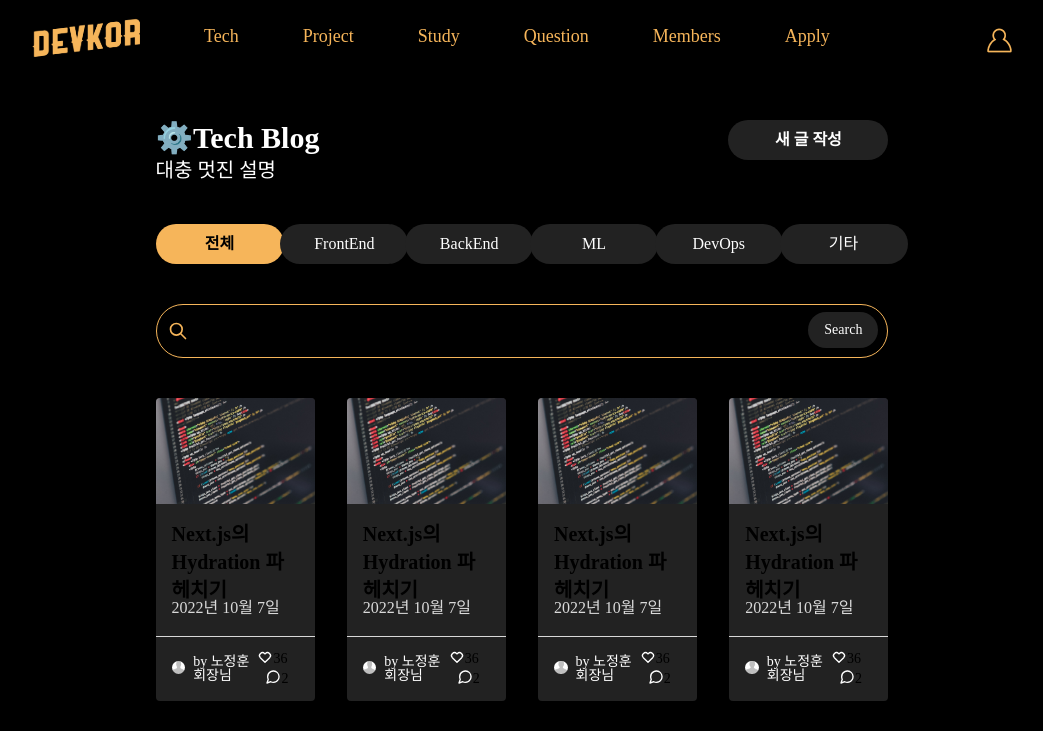
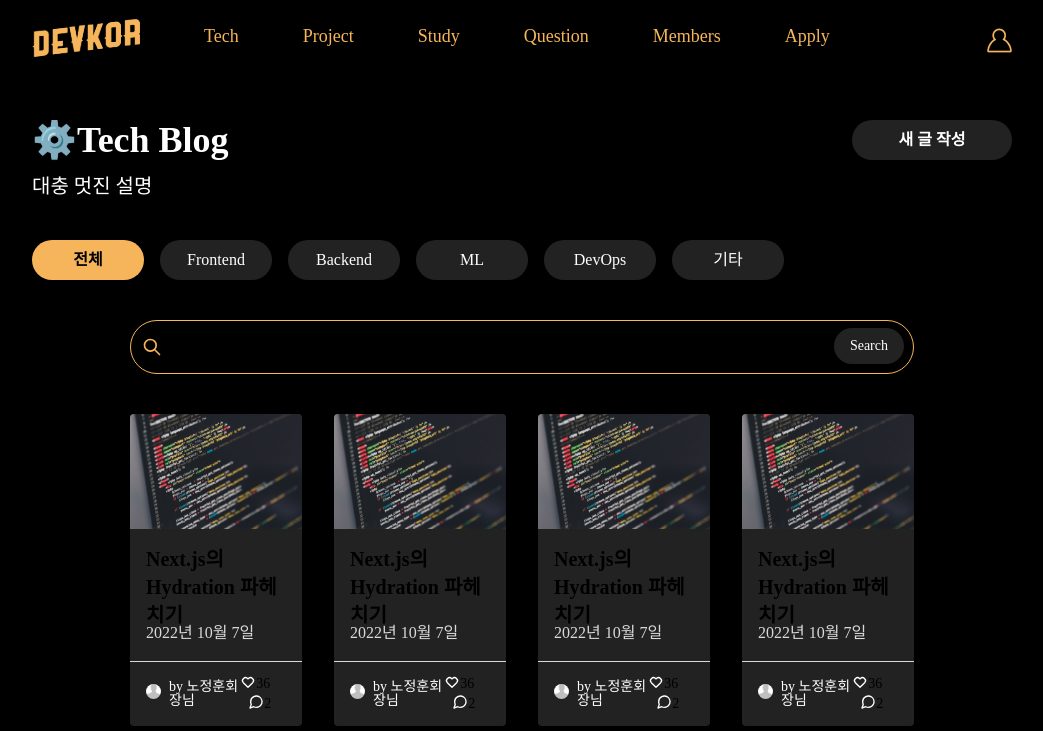
Before and after one commit to DevKor-Team/DEVKOR-front, a Next.js app: page /tech in a window 1280 px wide. Shown: the top 731 px of the page, without its empty margins (118-1161 px from the left). Built offline with nearby package versions, Linux system fonts and the light colour scheme.

Commit message:
feat: add menubutton component for mapping

```diff
--- a/pages/tech.tsx
+++ b/pages/tech.tsx
@@ -1,91 +1,71 @@
 import type { NextPage } from "next";
 import Head from "next/head";
-import { useState } from "react";
+import React, { useState, SetStateAction } from "react";
 import PostCard from "../components/PostCard";
-import styles from "../styles/Home.module.css";
 
+// Menu Button Type Interface
+interface MenuButtonType {
+  name: string;
+  mapIdx: number;
+  sectionIdx: number;
+  setSectionIdx: React.Dispatch<SetStateAction<number>>;
+}
+
+// Menu Button Component
+const MenuButton = ({
+  name,
+  mapIdx,
+  sectionIdx,
+  setSectionIdx,
+}: MenuButtonType) => {
+  return (
+    <button
+      className={`${
+        sectionIdx == mapIdx
+          ? "bg-devkor text-black font-bold"
+          : "bg-button text-white"
+      } w-28 py-2 mr-4 rounded-full flex justify-center`}
+      onClick={() => setSectionIdx(mapIdx)}
+    >
+      {name}
+    </button>
+  );
+};
+
+// MenuList
+const MenuList = ["전체", "Frontend", "Backend", "ML", "DevOps", "기타"];
+
+// Blog Page
 const Blog: NextPage = () => {
   const [sectionIdx, setSectionIdx] = useState(0);
 
   return (
-    <div className={styles.container}>
+    <div>
       <Head>
         <title>Blog Page</title>
         <meta name="description" content="Generated by create next app" />
         <link rel="icon" href="/favicon.ico" />
       </Head>
       <body>
-        <div className="w-4/5 ml-auto mr-auto mt-10">
+        <div className="mt-10">
           <div className="inline-block">
-            <h1 className="text-3xl text-white font-bold">⚙️Tech Blog</h1>
-            <p className="text-xl text-white">대충 멋진 설명</p>
+            <h1 className="text-4xl text-white font-bold">⚙️Tech Blog</h1>
+            <p className="text-xl text-white mt-3">대충 멋진 설명</p>
           </div>
           <button className="bg-button hover:bg-white text-white hover:text-black font-bold w-40 py-2 px-4 rounded-full sm:float-right flex justify-center">
             새 글 작성
           </button>
         </div>
-        <div className="subjects mt-10 w-4/5 ml-auto mr-auto">
-          <div className="grid grid-cols-2 md:grid-cols-3 lg:grid-cols-6 gap-4 justify-center">
-            <button
-              className={`${
-                sectionIdx == 0
-                  ? "bg-devkor text-black font-bold"
-                  : "bg-button text-white"
-              } w-32 py-2 px-4 rounded-full flex justify-center ml-auto mr-auto`}
-              onClick={() => setSectionIdx(0)}
-            >
-              전체
-            </button>
-            <button
-              className={`${
-                sectionIdx == 1
-                  ? "bg-devkor text-black font-bold"
-                  : "bg-button text-white"
-              } w-32 py-2 px-4 rounded-full flex justify-center ml-auto mr-auto`}
-              onClick={() => setSectionIdx(1)}
-            >
-              FrontEnd
-            </button>
-            <button
-              className={`${
-                sectionIdx == 2
-                  ? "bg-devkor text-black font-bold"
-                  : "bg-button text-white"
-              } w-32 py-2 px-4 rounded-full flex justify-center ml-auto mr-auto`}
-              onClick={() => setSectionIdx(2)}
-            >
-              BackEnd
-            </button>
-            <button
-              className={`${
-                sectionIdx == 3
-                  ? "bg-devkor text-black font-bold"
-                  : "bg-button text-white"
-              } w-32 py-2 px-4 rounded-full flex justify-center ml-auto mr-auto`}
-              onClick={() => setSectionIdx(3)}
-            >
-              ML
-            </button>
-            <button
-              className={`${
-                sectionIdx == 4
-                  ? "bg-devkor text-black font-bold"
-                  : "bg-button text-white"
-              } w-32 py-2 px-4 rounded-full flex justify-center ml-auto mr-auto`}
-              onClick={() => setSectionIdx(4)}
-            >
-              DevOps
-            </button>
-            <button
-              className={`${
-                sectionIdx == 5
-                  ? "bg-devkor text-black font-bold"
-                  : "bg-button text-white"
-              } w-32 py-2 px-4 rounded-full flex justify-center ml-auto mr-auto`}
-              onClick={() => setSectionIdx(5)}
-            >
-              기타
-            </button>
+        <div className="subjects mt-10">
+          <div className="flex items-center">
+            {MenuList.map((menu, idx) => (
+              <MenuButton
+                name={menu}
+                mapIdx={idx}
+                sectionIdx={sectionIdx}
+                setSectionIdx={setSectionIdx}
+              />
+            ))}
           </div>
         </div>
         <form className="searchbar mt-10 w-4/5 ml-auto mr-auto">
```
